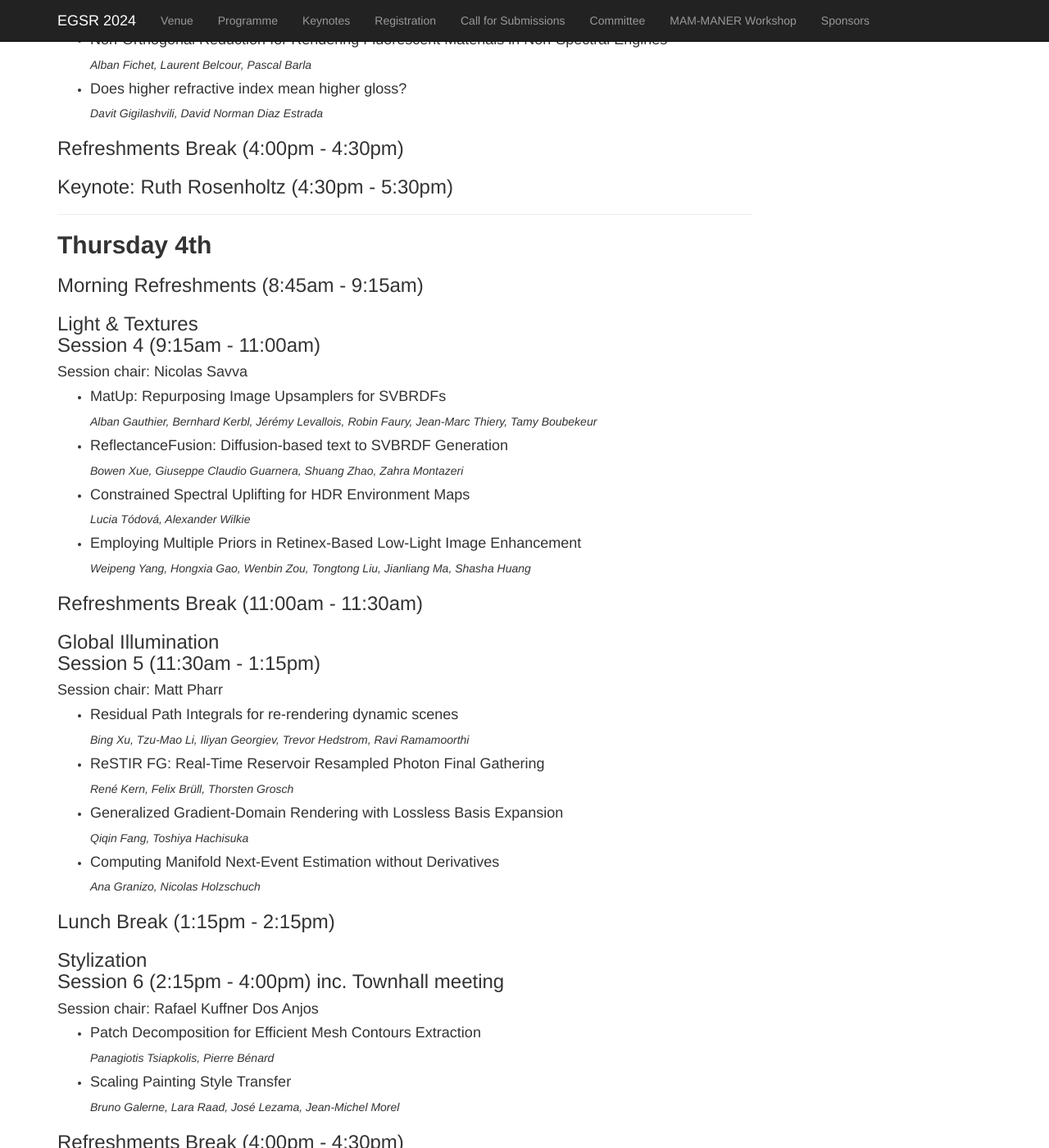
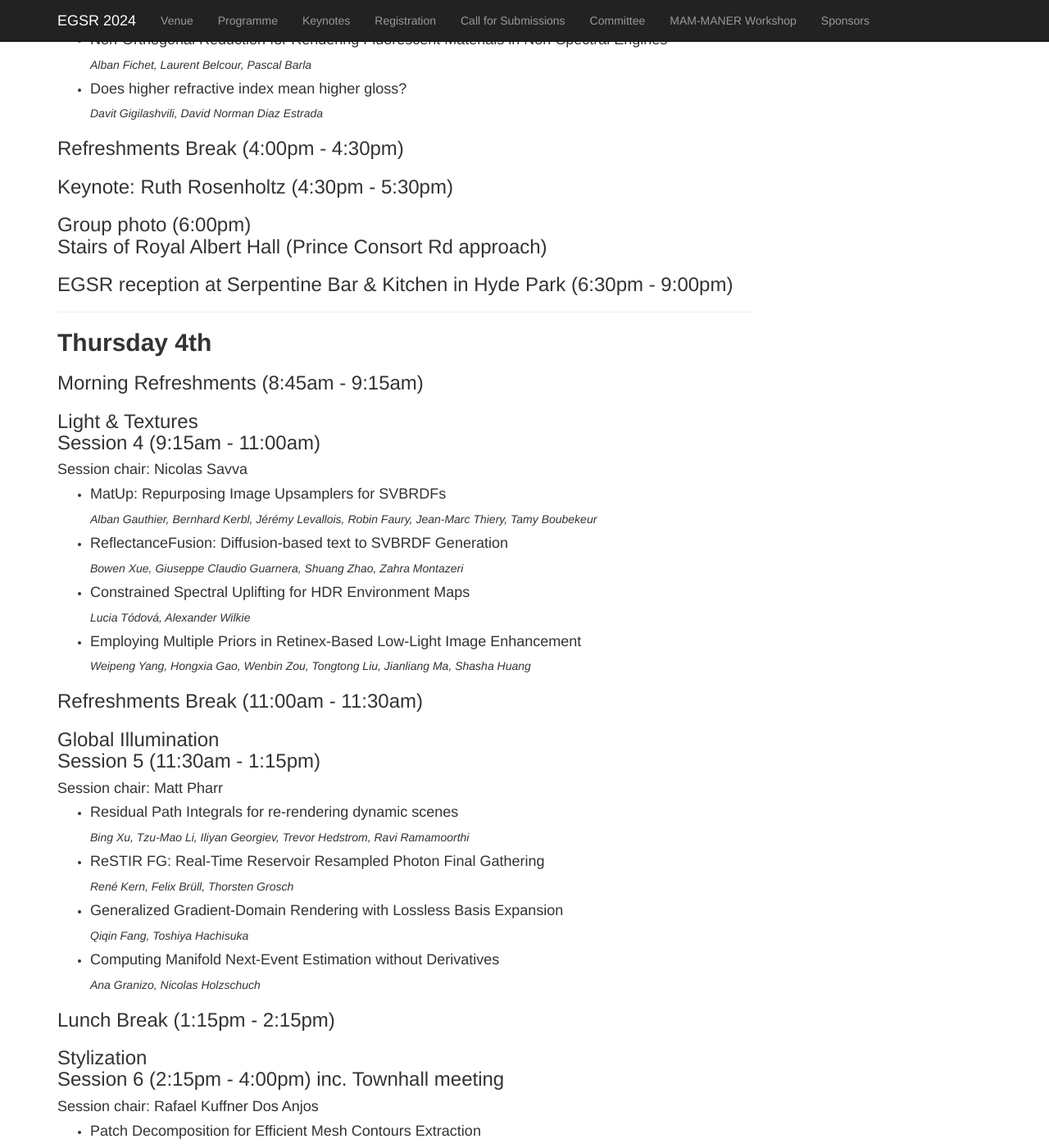
Before and after one commit to emilienogue/egsr2024.github.io, a Jekyll site: the page built from programme.md, in a window 1280 px wide and 1400 px high, scrolled down 2480 px. Shown: the whole window at 82% size. Built offline with Jekyll 4.4.1, drawn with Linux system fonts in a browser that asks for light colours; comment, search, counter and statistics services are not loaded; some of the changed text lies outside the part shown.

Commit message:
Update programme.md

```diff
--- a/programme.md
+++ b/programme.md
@@ -119,6 +119,10 @@
 
 ### Keynote: Ruth Rosenholtz (4:30pm - 5:30pm)
 
+### Group photo (6:00pm) <br> Stairs of Royal Albert Hall (Prince Consort Rd approach)
+
+### EGSR reception at Serpentine Bar & Kitchen in Hyde Park (6:30pm - 9:00pm)
+
 ---
 ## **Thursday 4th**
 
@@ -160,6 +164,12 @@
 ### Refreshments Break (4:00pm - 4:30pm)
 
 ### Keynote: Niloy Mitra (4:30pm - 5:30pm)
+
+### Tourist Bus ride (5:45pm)
+
+### Arriving at Westminster Pier for Thames Dinner Cruise (6:30pm)
+
+### Dinner Cruise aboard the Millenium Diamond (6:45pm - 10:45pm)
 
 ---
 ## **Friday 5th**
```
